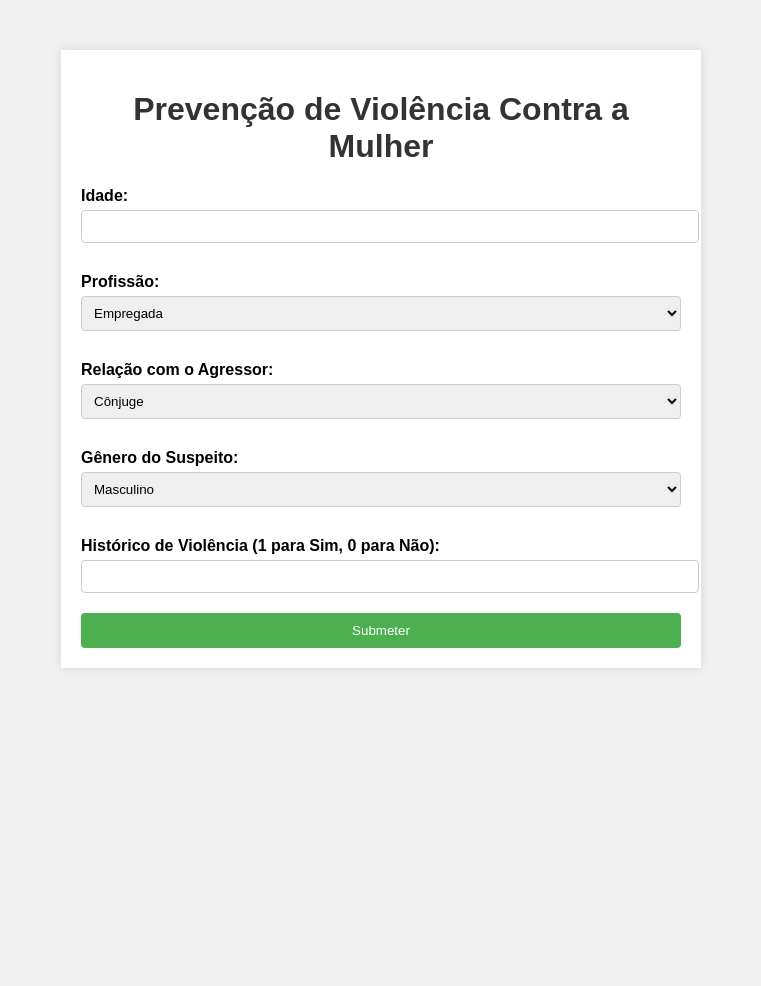
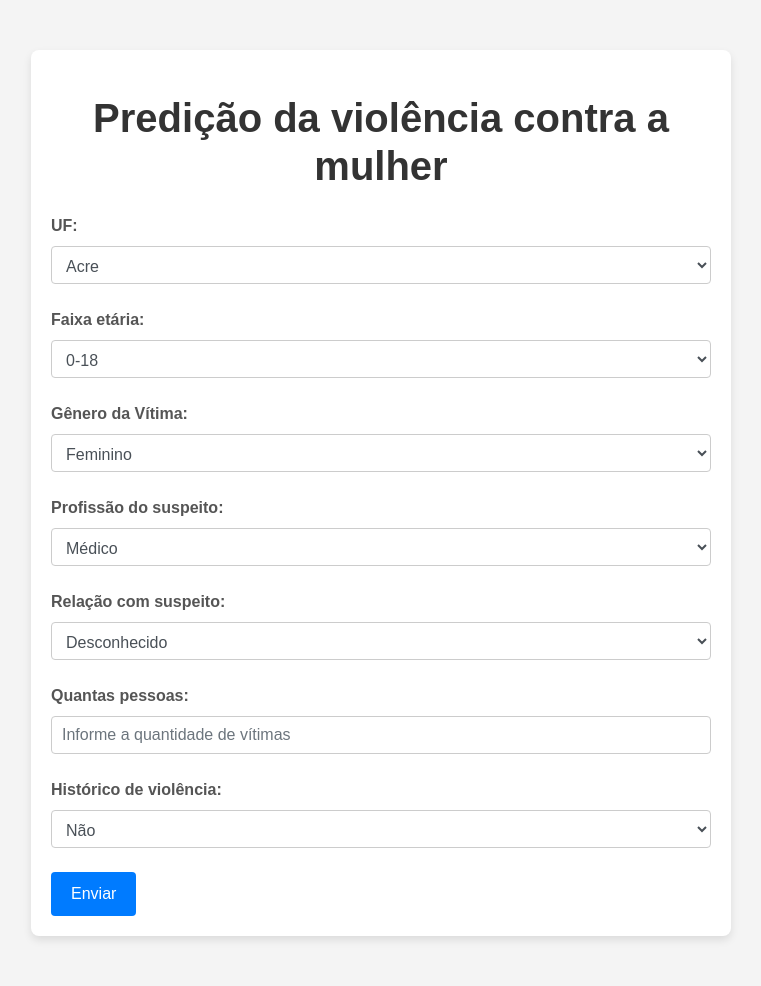
Before and after one commit to FabricioSalustiano/form_tcc, a Flask app: page / in a window 1280 px wide. Shown: the whole page, without its empty margins (259-1020 px from the left). Before the commit the page ends 668 px from the top, so only its background shows below. Run offline with Flask 3, Linux system fonts and the light colour scheme; parts of the project's set-up code (start-up, migrations or seed data) failed here and were passed over; some libraries are stand-ins or nearby versions.

Commit message:
edit: adicionando e atualizando o frontend.

```diff
--- a/templates/index.html
+++ b/templates/index.html
@@ -3,151 +3,233 @@
 <head>
     <meta charset="UTF-8">
     <meta name="viewport" content="width=device-width, initial-scale=1.0">
-    <title>Prevenção de Violência Contra a Mulher</title>
+    <title>Predição de Denúncia Emergencial - Ligue 180</title>
+    <link rel="stylesheet" href="https://stackpath.bootstrapcdn.com/bootstrap/4.5.2/css/bootstrap.min.css">
     <style>
         body {
-            font-family: Arial, sans-serif;
-            background-color: #f0f0f0;
+            background-color: #f4f4f4;
+            font-family: 'Arial', sans-serif;
             margin: 0;
             padding: 0;
         }
+
         .container {
-            max-width: 600px;
+            max-width: 700px;
             margin: 50px auto;
             padding: 20px;
             background-color: white;
-            box-shadow: 0 0 10px rgba(0, 0, 0, 0.1);
+            box-shadow: 0 4px 8px rgba(0, 0, 0, 0.1);
+            border-radius: 8px;
         }
+
         h1 {
             text-align: center;
             color: #333;
+            font-weight: bold;
         }
+
+        .form-group {
+            margin-bottom: 1.5rem;
+        }
+
         label {
             font-weight: bold;
-            margin-top: 10px;
-            display: block;
+            color: #555;
         }
-        input, select {
+
+        .form-control {
+            padding: 10px;
+            border-radius: 4px;
+            border: 1px solid #ccc;
             width: 100%;
-            padding: 8px;
-            margin-top: 5px;
-            margin-bottom: 20px;
-            border: 1px solid #ccc;
-            border-radius: 4px;
+            box-sizing: border-box;
+            transition: border-color 0.3s ease;
         }
-        button {
-            background-color: #4CAF50;
+
+        .form-control:focus {
+            border-color: #007bff;
+            outline: none;
+        }
+
+        button[type="submit"] {
+            background-color: #007bff;
             color: white;
+            border: none;
             padding: 10px 20px;
-            border: none;
             border-radius: 4px;
             cursor: pointer;
-            width: 100%;
+            transition: background-color 0.3s ease;
         }
-        button:hover {
-            background-color: #45a049;
+
+        button[type="submit"]:hover {
+            background-color: #0056b3;
         }
-        .resultado {
+
+        #resultado {
             text-align: center;
+            padding: 15px;
+            font-size: 1.2em;
             margin-top: 20px;
-            padding: 10px;
-            border-radius: 4px;
+            border-radius: 5px;
             display: none;
         }
-        .verde { background-color: #4CAF50; color: white; }
-        .amarelo { background-color: #ffeb3b; color: #333; }
-        .vermelho { background-color: #f44336; color: white; }
+
+        .alert-info {
+            background-color: #d9edf7;
+            color: #31708f;
+            border: 1px solid #bce8f1;
+        }
+
+        .alert-danger {
+            background-color: #f2dede;
+            color: #a94442;
+            border: 1px solid #ebccd1;
+        }
+
+        @media (max-width: 768px) {
+            .container {
+                margin: 20px;
+                padding: 15px;
+            }
+
+            h1 {
+                font-size: 1.8rem;
+            }
+
+            button[type="submit"] {
+                width: 100%;
+                padding: 15px;
+            }
+        }
     </style>
 </head>
 <body>
+    <div class="container">
+        <h1 class="my-4">Predição da violência contra a mulher</h1>
+        <form id="predictionForm" method="post">
+            <div class="form-group">
+                <label for="uf">UF:</label>
+                <select id="uf" class="form-control" name="UF" required>
+                    <option value="AC">Acre</option>
+                    <option value="AL">Alagoas</option>
+                    <option value="AP">Amapá</option>
+                    <option value="AM">Amazonas</option>
+                    <option value="BA">Bahia</option>
+                    <option value="CE">Ceará</option>
+                    <option value="DF">Distrito Federal</option>
+                    <option value="ES">Espírito Santo</option>
+                    <option value="GO">Goiás</option>
+                    <option value="MA">Maranhão</option>
+                    <option value="MT">Mato Grosso</option>
+                    <option value="MS">Mato Grosso do Sul</option>
+                    <option value="MG">Minas Gerais</option>
+                    <option value="PA">Pará</option>
+                    <option value="PB">Paraíba</option>
+                    <option value="PR">Paraná</option>
+                    <option value="PE">Pernambuco</option>
+                    <option value="PI">Piauí</option>
+                    <option value="RJ">Rio de Janeiro</option>
+                    <option value="RN">Rio Grande do Norte</option>
+                    <option value="RS">Rio Grande do Sul</option>
+                    <option value="RO">Rondônia</option>
+                    <option value="RR">Roraima</option>
+                    <option value="SC">Santa Catarina</option>
+                    <option value="SP">São Paulo</option>
+                    <option value="SE">Sergipe</option>
+                    <option value="TO">Tocantins</option>
+                </select>
+            </div>
 
-<div class="container">
-    <h1>Prevenção de Violência Contra a Mulher</h1>
-    <form id="formulario">
-        <label for="idade">Idade:</label>
-        <input type="number" id="idade" name="idade" required>
+            <div class="form-group">
+                <label for="faixa_etaria_vitima">Faixa etária:</label>
+                <select id="faixa_etaria_vitima" class="form-control" name="Faixa_etária_da_vítima" required>
+                    <option value="0-18">0-18</option>
+                    <option value="19-30">19-30</option>
+                    <option value="31-50">31-50</option>
+                    <option value="51-70">51-70</option>
+                    <option value="71+">71+</option>
+                </select>
+            </div>
 
-        <label for="profissao">Profissão:</label>
-        <select id="profissao" name="profissao" required>
-            <option value="Empregada">Empregada</option>
-            <option value="Desempregada">Desempregada</option>
+            <div class="form-group">
+                <label for="genero_vitima">Gênero da Vítima:</label>
+                <select id="genero_vitima" class="form-control" name="Gênero_da_vítima" required>
+                    <option value="FEMININO">Feminino</option>
+                    <option value="MASCULINO">Masculino</option>
                 </select>
+            </div>
 
-        <label for="relacao_agressor">Relação com o Agressor:</label>
-        <select id="relacao_agressor" name="relacao_agressor" required>
-            <option value="Conjuge">Cônjuge</option>
-            <option value="Ex-conjuge">Ex-cônjuge</option>
+            <div class="form-group">
+                <label for="profissao_suspeito">Profissão do suspeito:</label>
+                <select id="profissao_suspeito" class="form-control" name="Profissão_do_suspeito" required>
+                    <option value="Médico">Médico</option>
+                    <option value="Engenheiro">Engenheiro</option>
+                    <option value="Professor">Professor</option>
+                    <option value="Estudante">Estudante</option>
                     <option value="Outro">Outro</option>
                 </select>
+            </div>
 
-        <label for="genero">Gênero do Suspeito:</label>
-        <select id="genero" name="genero" required>
-            <option value="Masculino">Masculino</option>
-            <option value="Feminino">Feminino</option>
+            <div class="form-group">
+                <label for="relacao_vitima_suspeito">Relação com suspeito:</label>
+                <select id="relacao_vitima_suspeito" class="form-control" name="Relação_vítima_suspeito" required>
+                    <option value="Desconhecido">Desconhecido</option>
+                    <option value="Amigo">Amigo</option>
+                    <option value="Familiar">Familiar</option>
+                    <option value="Companheiro">Companheiro</option>
+                    <option value="Outro">Outro</option>
                 </select>
+            </div>
 
-        <label for="historico_violencia">Histórico de Violência (1 para Sim, 0 para Não):</label>
-        <input type="number" id="historico_violencia" name="historico_violencia" required>
+            <div class="form-group">
+                <label for="quantidade_vitimas">Quantas pessoas:</label>
+                <input type="number" id="quantidade_vitimas" class="form-control" name="sl_quantidade_vitimas" placeholder="Informe a quantidade de vítimas" min="1" required>
+            </div>
 
-        <button type="submit">Submeter</button>
+            <div class="form-group">
+                <label for="historico_violencia">Histórico de violência:</label>
+                <select id="historico_violencia" class="form-control" name="Histórico_de_violência" required>
+                    <option value="0">Não</option>
+                    <option value="1">Sim</option>
+                </select>
+            </div>
+
+            <button type="submit" class="btn btn-primary">Enviar</button>
         </form>
 
-    <div id="resultado" class="resultado"></div>
+        <div id="resultado" class="alert alert-info mt-4" style="display: none;"></div>
     </div>
 
+    <script src="https://code.jquery.com/jquery-3.5.1.min.js"></script>
     <script>
-    document.getElementById('formulario').addEventListener('submit', function(event) {
+        $(document).ready(function() {
+            $('#predictionForm').on('submit', function(event) {
                 event.preventDefault();
 
-        const idade = document.getElementById('idade').value;
-        const profissao = document.getElementById('profissao').value;
-        const relacao_agressor = document.getElementById('relacao_agressor').value;
-        const genero = document.getElementById('genero').value; // Capturando o gênero do suspeito
-        const historico_violencia = document.getElementById('historico_violencia').value;
-
-        const data = {
-            'Faixa_etária_da_vítima': idade,
-            'Profissão_do_suspeito': profissao,
-            'Relação_vítima_suspeito': relacao_agressor,
-            'Gênero_do_suspeito': genero, // Corrigido aqui
-            'Histórico_de_violência': historico_violencia
+                var formData = {
+                    'UF': $('#uf').val(),
+                    'Faixa_etária_da_vítima': $('#faixa_etaria_vitima').val(),
+                    'Gênero_da_vítima': $('#genero_vitima').val(),
+                    'Profissão_do_suspeito': $('#profissao_suspeito').val(),
+                    'Relação_vítima_suspeito': $('#relacao_vitima_suspeito').val(),
+                    'sl_quantidade_vitimas': $('#quantidade_vitimas').val(),
+                    'Histórico_de_violência': $('#historico_violencia').val(),
                 };
 
-        fetch('/predict', {
-            method: 'POST',
-            headers: {
-                'Content-Type': 'application/json'
+                $.ajax({
+                    type: 'POST',
+                    url: '/predict',
+                    contentType: 'application/json',
+                    data: JSON.stringify(formData),
+                    success: function(response) {
+                        $('#resultado').text('Predição: ' + response.predicao).show();
                     },
-            body: JSON.stringify(data)
-        })
-        .then(response => response.json())
-        .then(result => {
-            if (result.error) {
-                console.error(result.error);
-                alert('Ocorreu um erro: ' + result.error);
-            } else {
-                const resultadoDiv = document.getElementById('resultado');
-                resultadoDiv.classList.remove('verde', 'amarelo', 'vermelho');
-
-                if (result.predicao === 'baixo') {
-                    resultadoDiv.classList.add('verde');
-                    resultadoDiv.textContent = 'Estado: BAIXO RISCO';
-                } else if (result.predicao === 'medio') {
-                    resultadoDiv.classList.add('amarelo');
-                    resultadoDiv.textContent = 'Estado: MÉDIO RISCO';
-                } else if (result.predicao === 'alto') {
-                    resultadoDiv.classList.add('vermelho');
-                    resultadoDiv.textContent = 'Estado: ALTO RISCO';
+                    error: function() {
+                        $('#resultado').text('Erro ao processar a solicitação.').show();
                     }
-
-                resultadoDiv.style.display = 'block';
-            }
-        })
-        .catch(error => {
-            console.error('Erro:', error);
+                });
             });
         });
     </script>
-
 </body>
 </html>
```
Lines whose indentation alone changed are shown as unchanged.
